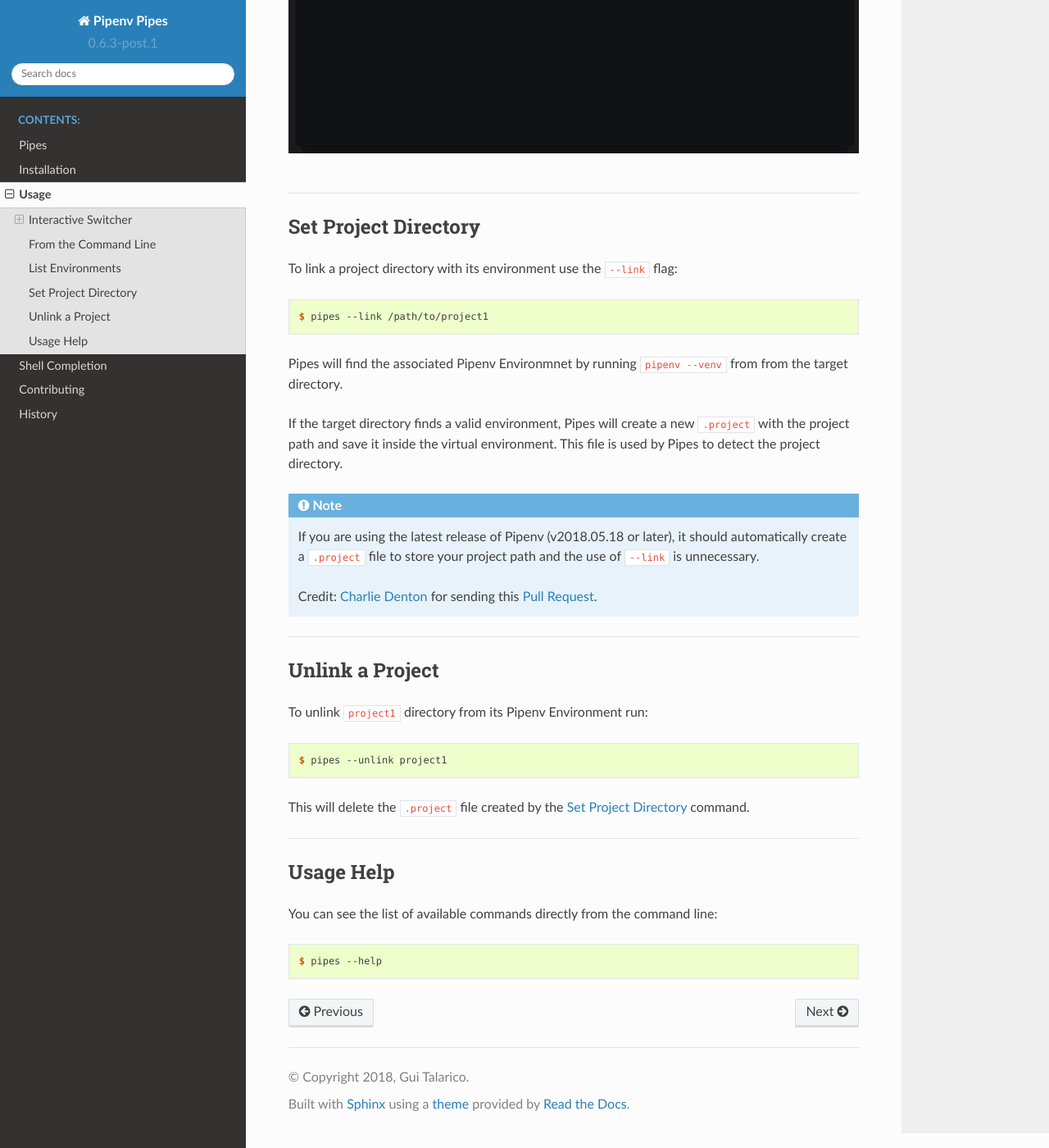
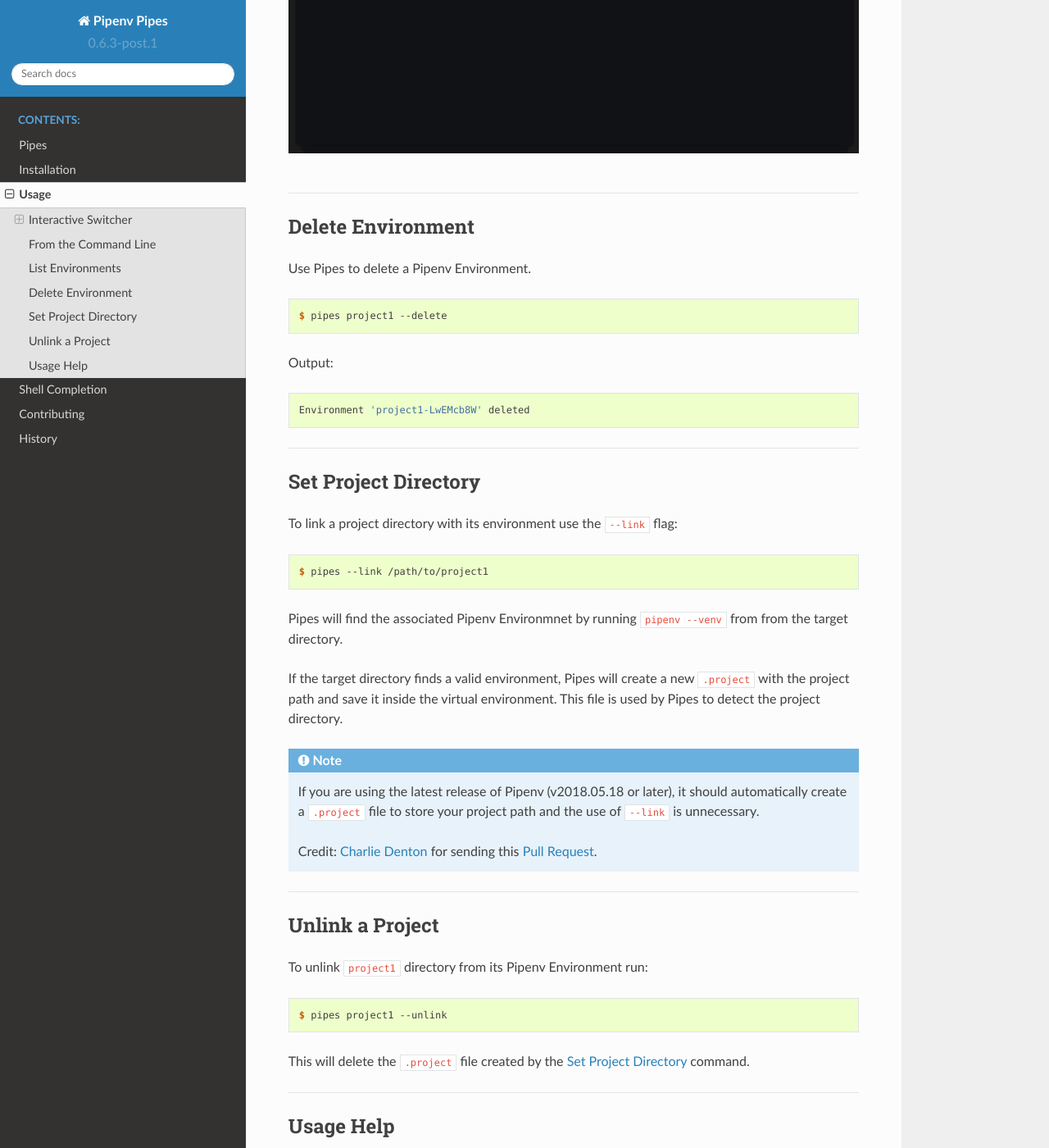
Before and after one commit to gtalarico/pipenv-pipes, a Sphinx documentation site: the page built from docs/usage.rst, in a window 1280 px wide and 1400 px high, scrolled down 2833 px. Shown: the whole window at 82% size. Built offline with Sphinx 7.4.7 and the Read the Docs theme 2.0.0, drawn with Linux system fonts in a browser that asks for light colours.

Commit message:
--delete flag docs

```diff
--- a/docs/usage.rst
+++ b/docs/usage.rst
@@ -114,6 +114,23 @@
 *link* the environment with a project directory first.
 
 .. image:: static/gif-list.gif
+------------------------------------------------------
+
+
+Delete Environment
+-----------------
+
+Use Pipes to delete a Pipenv Environment.
+
+.. code:: console
+
+  $ pipes project1 --delete
+
+Output:
+
+.. code:: bash
+
+  Environment 'project1-LwEMcb8W' deleted
 
 
 ------------------------------------------------------
@@ -156,7 +173,7 @@
 
 .. code:: console
 
-    $ pipes --unlink project1
+    $ pipes project1 --unlink
 
 This will delete the ``.project`` file created
 by the `Set Project Directory`_ command.
```
